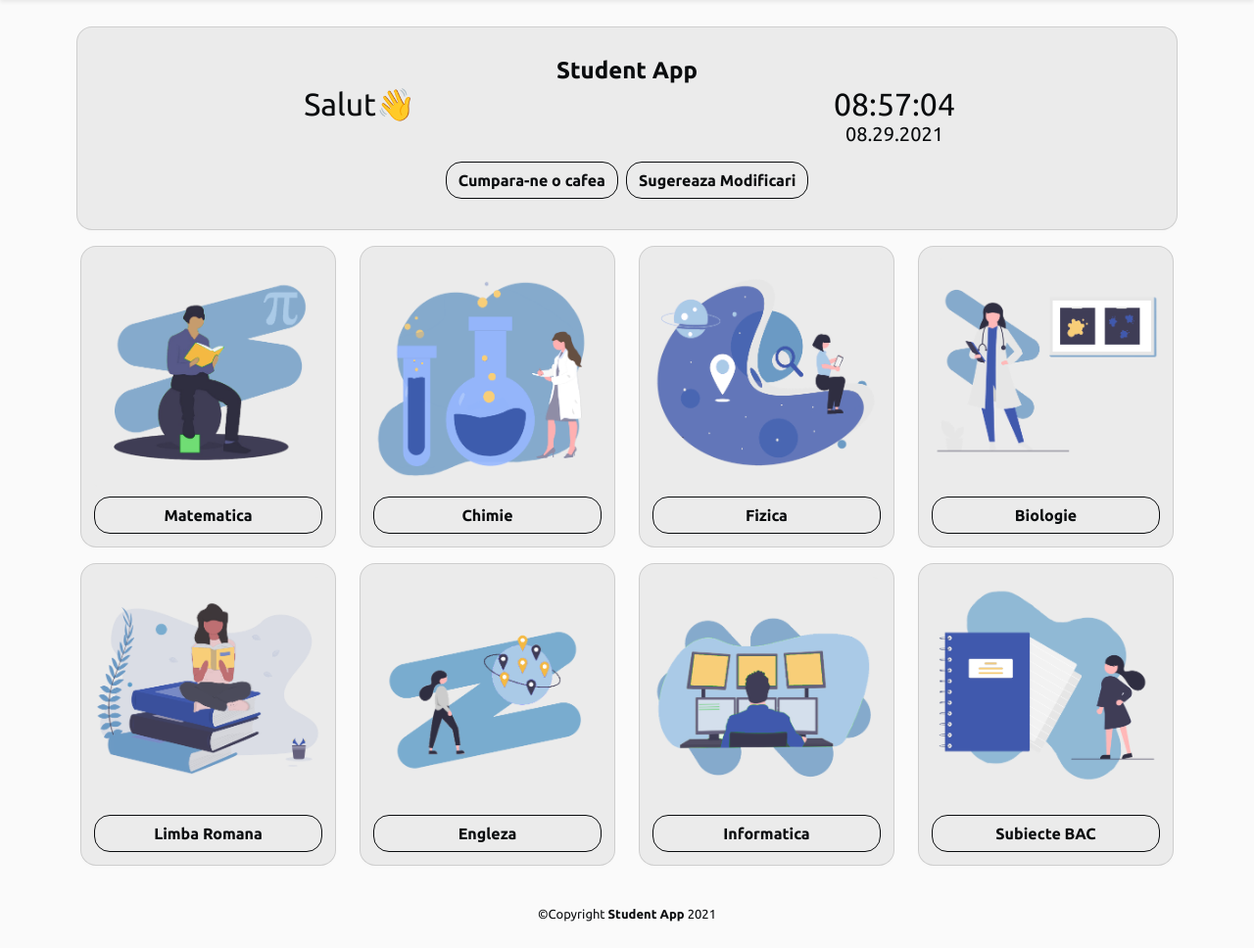
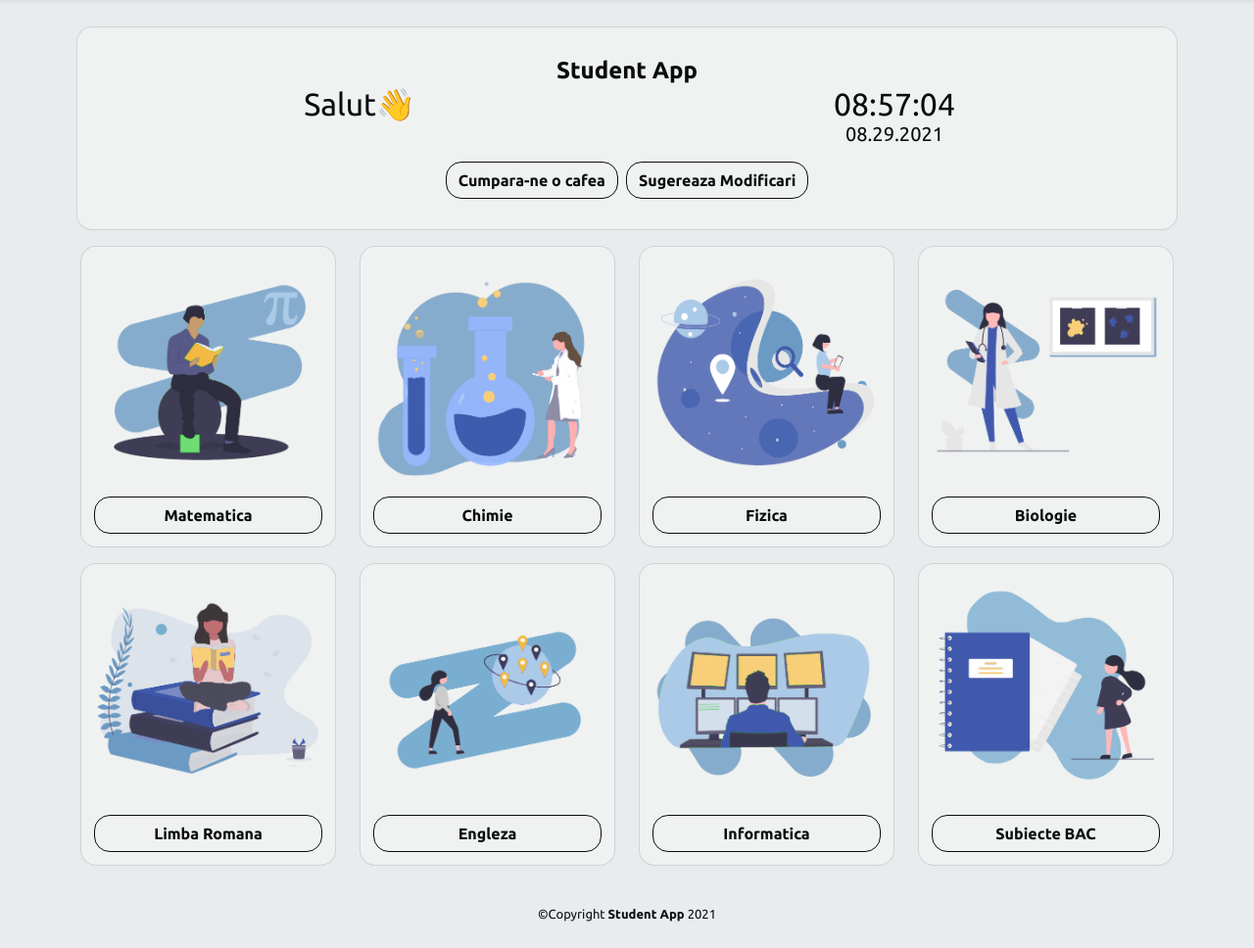
Before and after one commit to StudentAppRO/StudentApp-beta-old, a PHP site: page /app.html in a window 1280 px wide. Shown: the part 56-1024 px from the top of the page at 98% size. Run offline with PHP 8.4, Linux system fonts and the light colour scheme; some libraries are stand-ins or nearby versions.

Commit message:
🦄white mode

```diff
--- a/StudentApp/src/assets/CSS/style.css
+++ b/StudentApp/src/assets/CSS/style.css
@@ -16,9 +16,9 @@
     --cyan: #6b9ac4;
     --blue: #4059ad;
     --text: #0a0c0e;
-    --content-bg: #ebebeb;
+    --content-bg: #eff2f1;
     --card-border: #d1d4d3;
-    --body-bg: #fafafa;
+    --body-bg: #e9ecef;
     --gray: #505050;
     --lite-gray: #888888;
     --transparent: rgba(0, 0, 0, 0);
```
